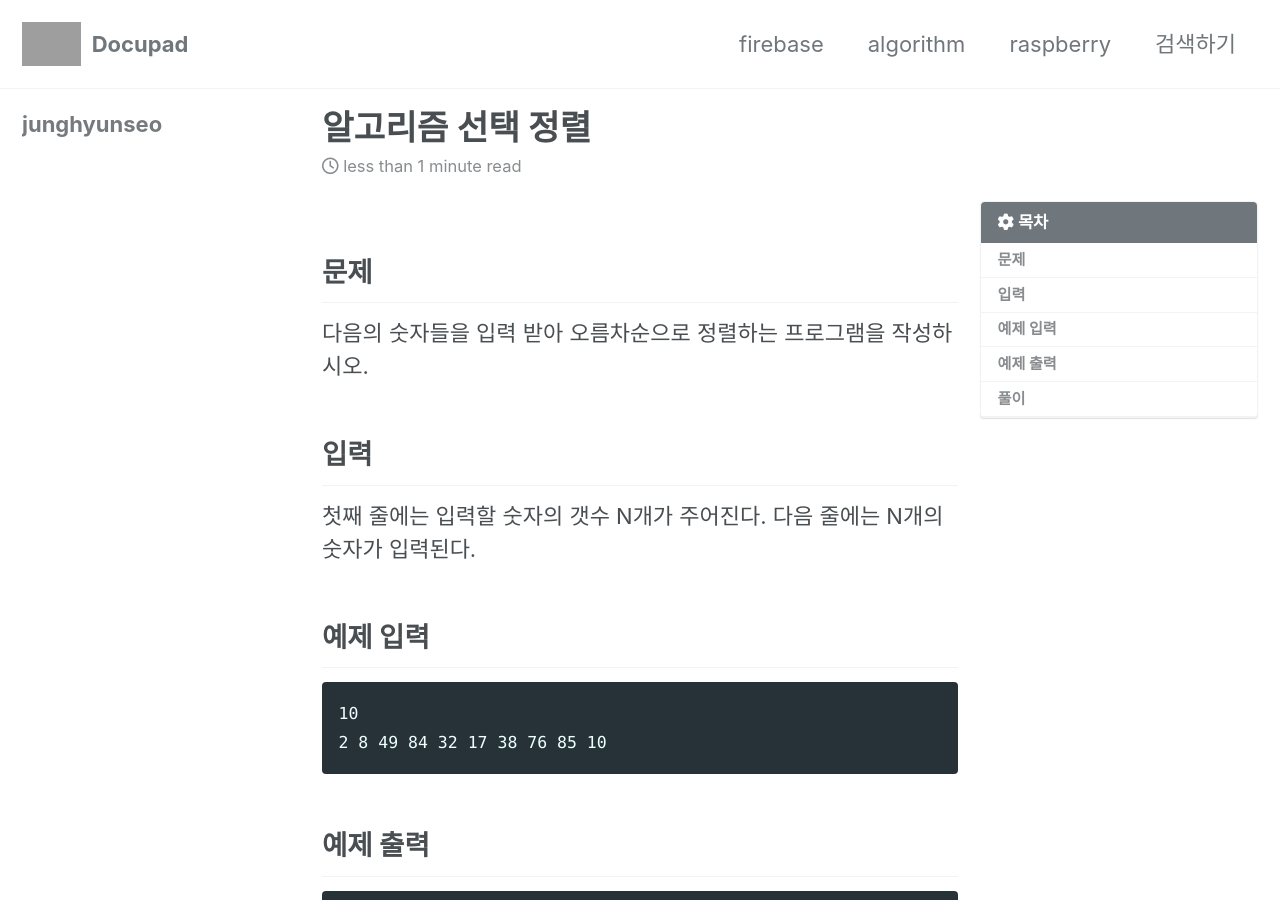
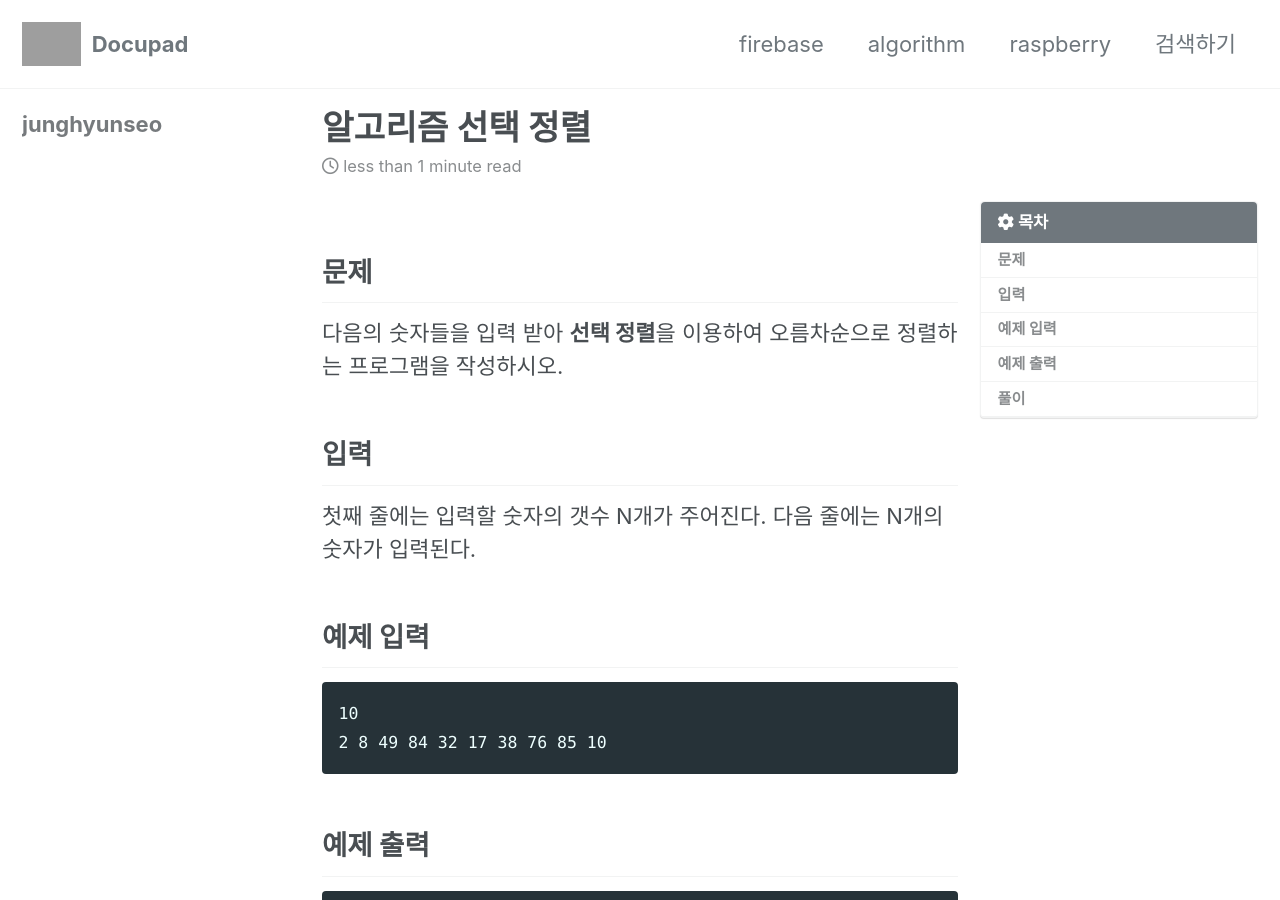
Before and after one commit to junghyunseo0105/docupad, a Jekyll site: the page built from _posts/2019-08-25-알고리즘-선택-정렬.md, in a window 1280 px wide and 900 px high. Built offline with Jekyll 4.4.1, drawn with Linux system fonts in a browser that asks for light colours; cached includes are drawn as plain includes; nearby versions of some CDN libraries; grey boxes are pictures that could not be loaded.

Commit message:
Update 2019-08-25-알고리즘-선택-정렬.md

```diff
--- a/_posts/2019-08-25-알고리즘-선택-정렬.md
+++ b/_posts/2019-08-25-알고리즘-선택-정렬.md
@@ -8,7 +8,7 @@ toc_icon: "cog"
 ---
 
 ## 문제
-다음의 숫자들을 입력 받아 오름차순으로 정렬하는 프로그램을 작성하시오.
+다음의 숫자들을 입력 받아 **선택 정렬**을 이용하여 오름차순으로 정렬하는 프로그램을 작성하시오.
 
 ## 입력
 첫째 줄에는 입력할 숫자의 갯수 N개가 주어진다.
```
